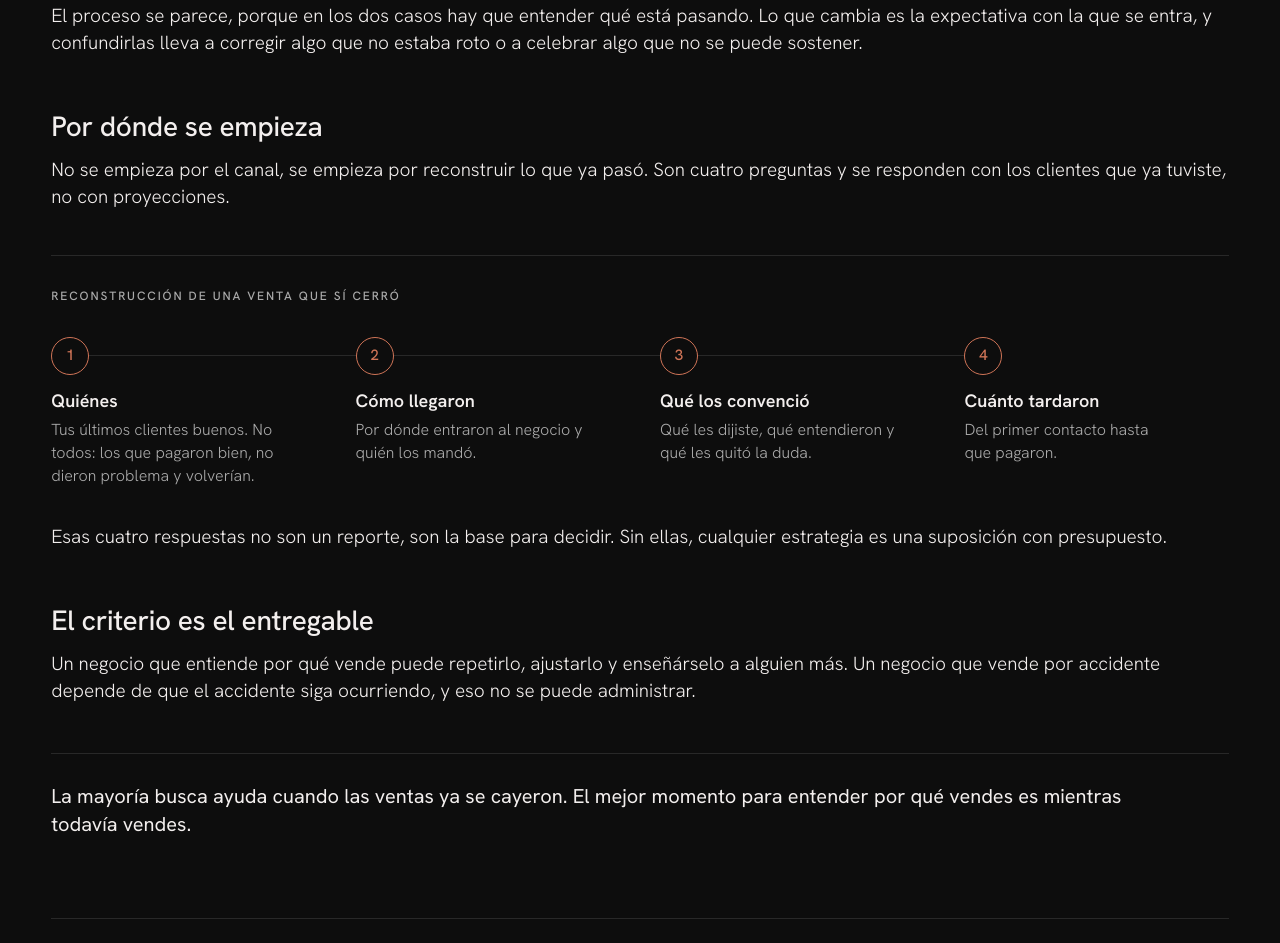
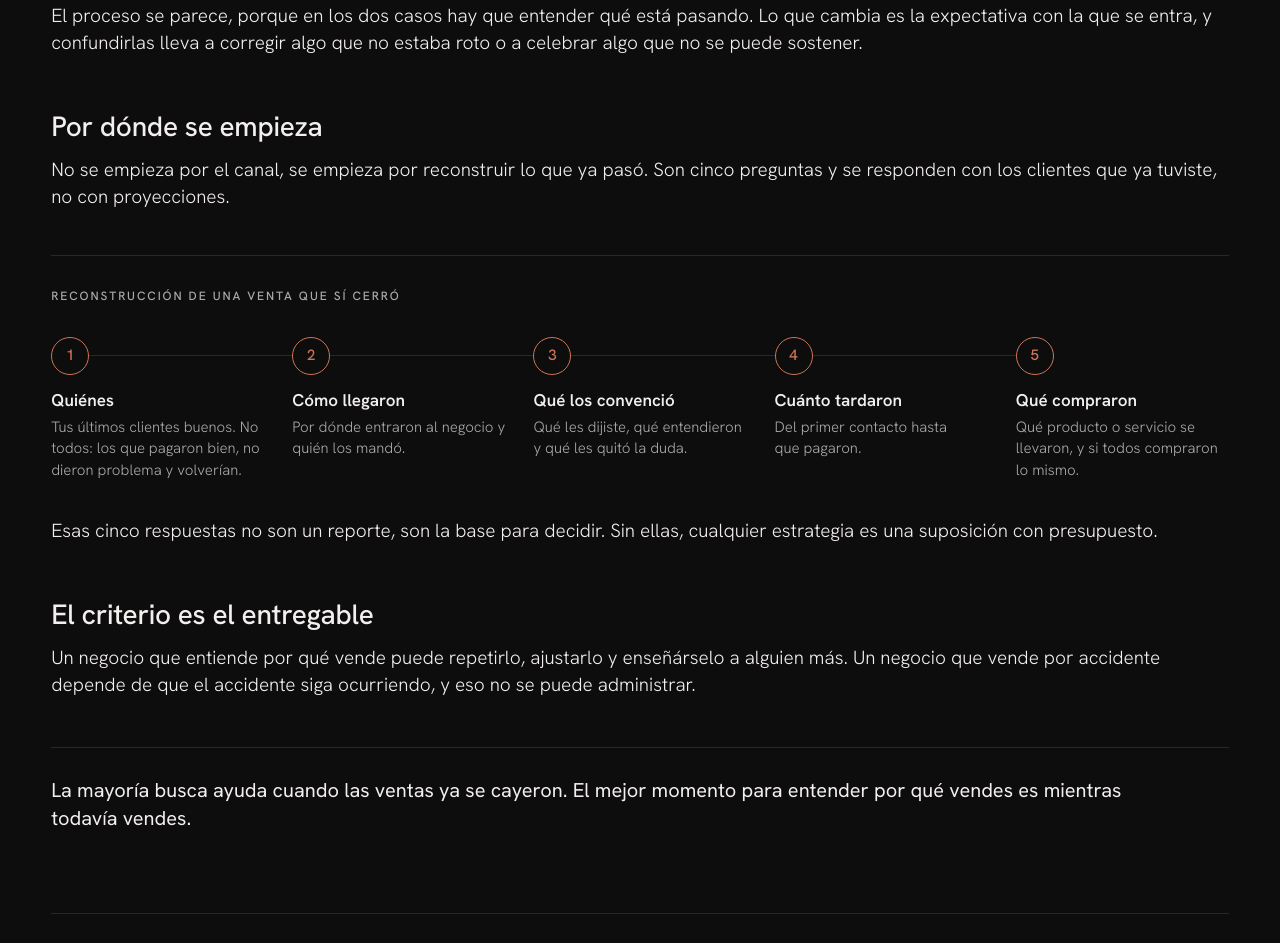
Before and after one commit to brandonchipotle/Ashio.mx, a plain HTML site: page blog/ventas-por-accidente/index.html in a window 1280 px wide. Shown: the part 2142-3085 px from the top of the page. Drawn offline with Linux system fonts and the light colour scheme.

Commit message:
Agrega el quinto paso: que producto compraron
La ruta pasa de cuatro a cinco preguntas. La rejilla horizontal cambia a
cinco columnas y su corte sube a 64rem para que el texto no se parta.
Se actualiza la prosa que contaba cuatro.

Co-Authored-By: Claude Opus 5 <noreply@anthropic.com>
Claude-Session: https://claude.ai/code/session_01VoTxHFgV1TvDHuqw4eBAbQ

```diff
--- a/assets/blog.css
+++ b/assets/blog.css
@@ -227,19 +227,21 @@ a{color:inherit}
   color:var(--muted);
 }
 
-@media (min-width:56rem){
-  .ruta__pasos{grid-template-columns:repeat(4,1fr);gap:2.5rem}
+/* Cinco pasos en linea. El corte sube a 64rem porque por debajo de ese
+   ancho las columnas quedan demasiado angostas y el texto se parte mal. */
+@media (min-width:64rem){
+  .ruta__pasos{grid-template-columns:repeat(5,1fr);gap:1.75rem}
   .ruta .paso{padding-left:0;padding-top:3.25rem}
   .ruta .paso::after{
     left:2.25rem;
-    right:-2.5rem;
+    right:-1.75rem;
     top:1.125rem;
     bottom:auto;
     width:auto;
     height:1px;
   }
-  .ruta .paso h3{padding-top:0}
-  .ruta .paso p{max-width:none}
+  .ruta .paso h3{padding-top:0;font-size:1.0625rem}
+  .ruta .paso p{max-width:none;font-size:.9375rem}
 }
 
 @media (prefers-contrast:more){
--- a/blog/ventas-por-accidente/index.html
+++ b/blog/ventas-por-accidente/index.html
@@ -95,7 +95,7 @@
 
     <h2>Por dónde se empieza</h2>
 
-    <p>No se empieza por el canal, se empieza por reconstruir lo que ya pasó. Son cuatro preguntas y se responden con los clientes que ya tuviste, no con proyecciones.</p>
+    <p>No se empieza por el canal, se empieza por reconstruir lo que ya pasó. Son cinco preguntas y se responden con los clientes que ya tuviste, no con proyecciones.</p>
 
     <figure class="ruta">
       <figcaption class="rotulo">Reconstrucción de una venta que sí cerró</figcaption>
@@ -116,10 +116,14 @@
           <h3>Cuánto tardaron</h3>
           <p>Del primer contacto hasta que pagaron.</p>
         </li>
+        <li class="paso">
+          <h3>Qué compraron</h3>
+          <p>Qué producto o servicio se llevaron, y si todos compraron lo mismo.</p>
+        </li>
       </ol>
     </figure>
 
-    <p>Esas cuatro respuestas no son un reporte, son la base para decidir. Sin ellas, cualquier estrategia es una suposición con presupuesto.</p>
+    <p>Esas cinco respuestas no son un reporte, son la base para decidir. Sin ellas, cualquier estrategia es una suposición con presupuesto.</p>
 
     <h2>El criterio es el entregable</h2>
 
```
